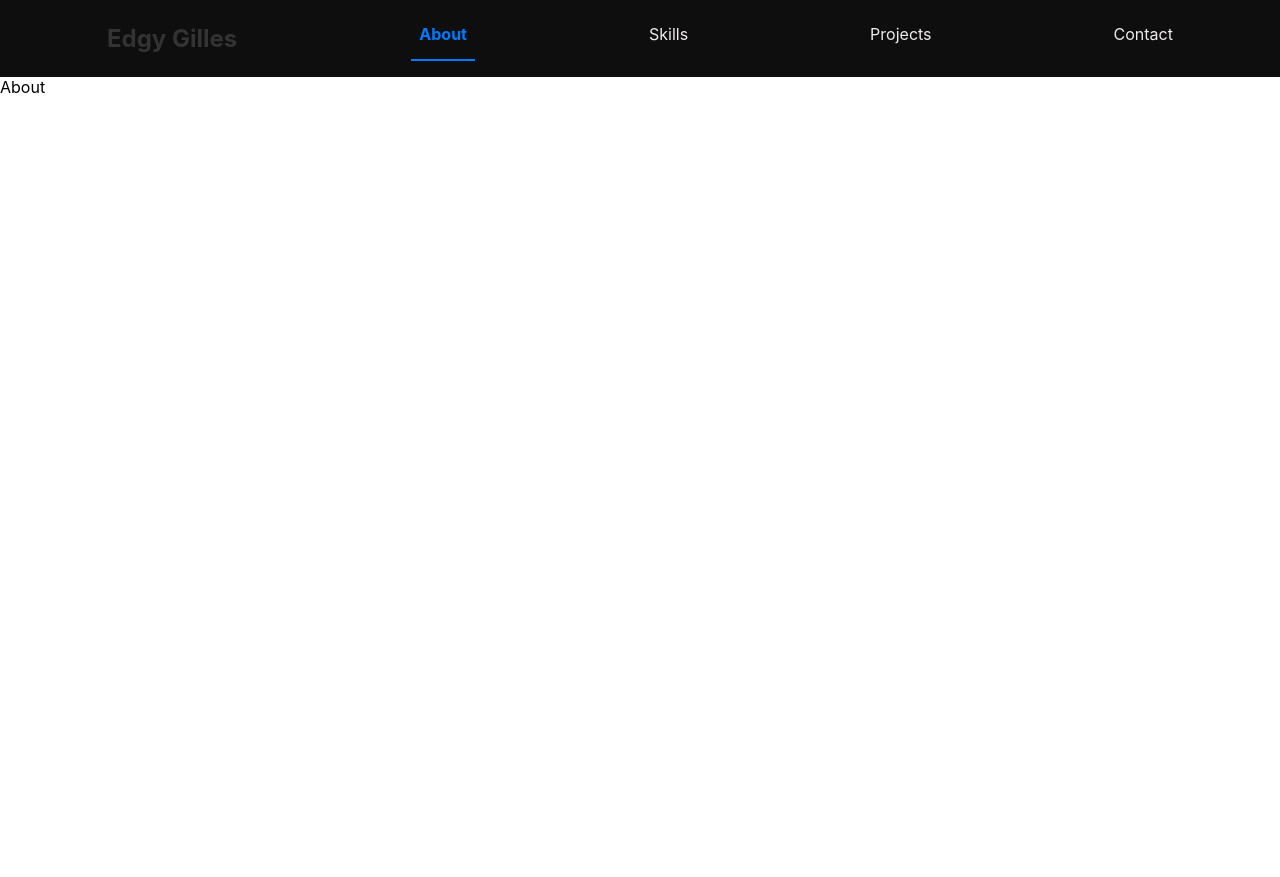
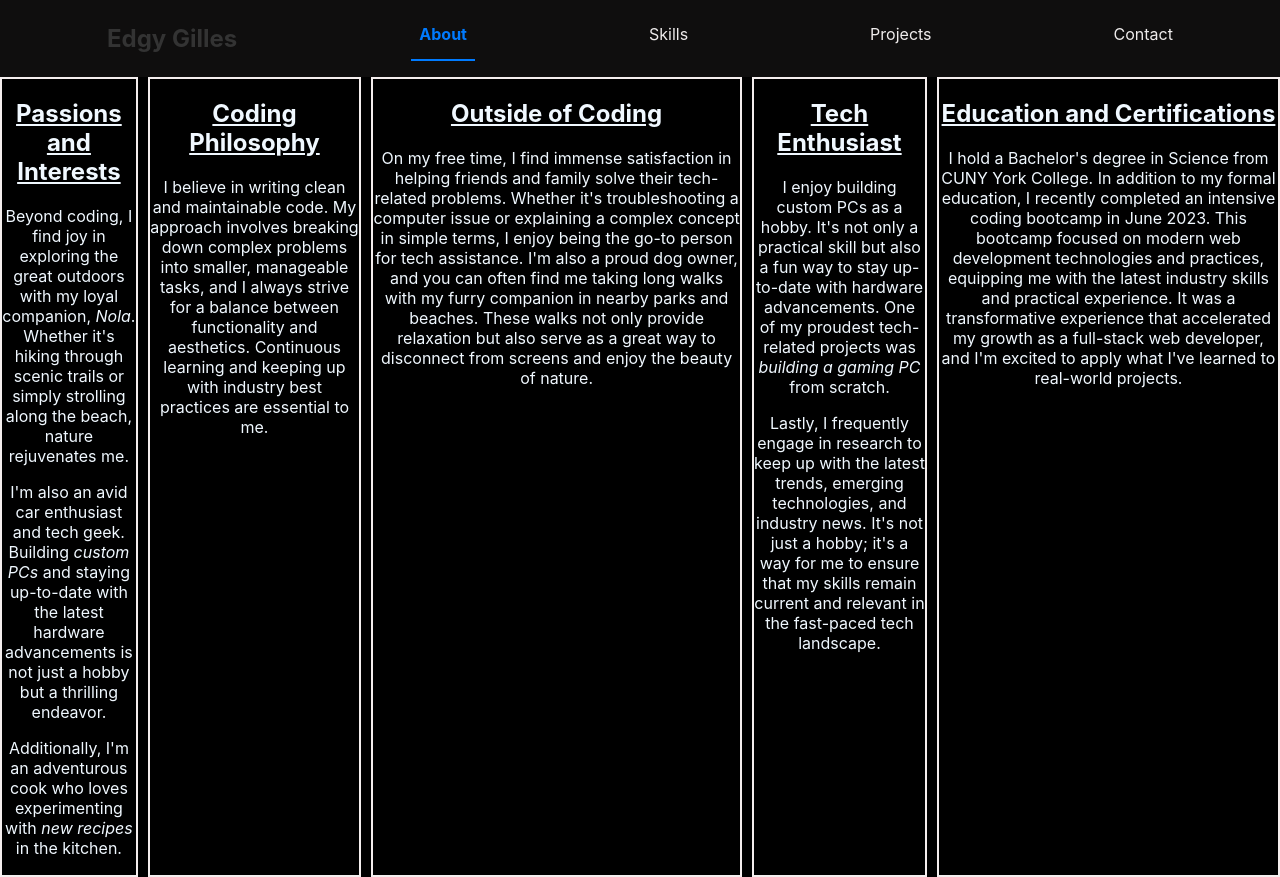
Before and after one commit to Gillesedgy/Edgy_EdgyWebPortfolio, a React (Create React App) app: page /about in a window 1280 px wide. Before the commit the page ends 800 px from the top, so only its background shows below. Built offline with nearby package versions, Linux system fonts and the light colour scheme.

Commit message:
Added data in Home and About me Page, no styles added yet

```diff
--- a/public/index.html
+++ b/public/index.html
@@ -24,7 +24,7 @@
       work correctly both with client-side routing and a non-root public URL.
       Learn how to configure a non-root public URL by running `npm run build`.
     -->
-    <title>React App</title>
+    <title>Edgy Developer</title>
   </head>
   <body>
     <noscript>You need to enable JavaScript to run this app.</noscript>
--- a/src/Components/About.js
+++ b/src/Components/About.js
@@ -1,9 +1,85 @@
-import React from 'react'
+import React from "react";
+import "../Styles/About.scss";
 
 function About() {
   return (
-    <div>About</div>
-  )
+    <div className="About">
+      {/* Passion & Interests */}
+      <div className="About__passionAndInterests  section">
+        <h2>Passions and Interests</h2>
+        <p>
+          Beyond coding, I find joy in exploring the great outdoors with my
+          loyal companion, <em>Nola</em>. Whether it's hiking through scenic
+          trails or simply strolling along the beach, nature rejuvenates me.
+        </p>
+        <p>
+          I'm also an avid car enthusiast and tech geek. Building{" "}
+          <em>custom PCs</em> and staying up-to-date with the latest hardware
+          advancements is not just a hobby but a thrilling endeavor.
+        </p>
+        <p>
+          Additionally, I'm an adventurous cook who loves experimenting with{" "}
+          <em>new recipes </em>in the kitchen.
+        </p>
+      </div>
+
+      {/* Philosophy  */}
+      <div className="About__philosophy section">
+        <h2>Coding Philosophy</h2>
+        <p>
+          I believe in writing clean and maintainable code. My approach involves
+          breaking down complex problems into smaller, manageable tasks, and I
+          always strive for a balance between functionality and aesthetics.
+          Continuous learning and keeping up with industry best practices are
+          essential to me.
+        </p>
+      </div>
+
+      {/* Outside of Work */}
+      <div className="About__freetime section">
+        <h2>Outside of Coding</h2>
+        <p>
+          On my free time, I find immense satisfaction in helping friends and
+          family solve their tech-related problems. Whether it's troubleshooting
+          a computer issue or explaining a complex concept in simple terms, I
+          enjoy being the go-to person for tech assistance. I'm also a proud dog
+          owner, and you can often find me taking long walks with my furry
+          companion in nearby parks and beaches. These walks not only provide
+          relaxation but also serve as a great way to disconnect from screens
+          and enjoy the beauty of nature.
+        </p>
+      </div>
+      {/* Tech enthusiast */}
+      <div className="About__tech-enthusiast section">
+        <h2>Tech Enthusiast</h2>
+        <p>
+          I enjoy building custom PCs as a hobby. It's not only a practical
+          skill but also a fun way to stay up-to-date with hardware
+          advancements. One of my proudest tech-related projects was{" "}
+          <em>building a gaming PC</em> from scratch.
+        </p>
+        <p>
+          Lastly, I frequently engage in research to keep up with the latest
+          trends, emerging technologies, and industry news. It's not just a
+          hobby; it's a way for me to ensure that my skills remain current and
+          relevant in the fast-paced tech landscape.
+        </p>
+      </div>
+      {/* Education & Certifications */}
+      <div className="About__education-cert section">
+        <h2>Education and Certifications</h2>
+        <p>
+          I hold a Bachelor's degree in Science from CUNY York College. In
+          addition to my formal education, I recently completed an intensive
+          coding bootcamp in June 2023. This bootcamp focused on modern web
+          development technologies and practices, equipping me with the latest
+          industry skills and practical experience. It was a transformative
+          experience that accelerated my growth as a full-stack web developer,
+          and I'm excited to apply what I've learned to real-world projects.
+        </p>
+      </div>
+    </div>
+  );
 }
 
-export default About
+export default About;
--- a/src/Components/Home.js
+++ b/src/Components/Home.js
@@ -7,6 +7,13 @@ function Home() {
     <div className="Home">
       <div className="Home__titleA">Sotfware</div>
       <div className="Home__titleB">Engineer</div>
+      <p className="Home__p">
+        {" "}
+        Hi there! I'm Edgy, a passionate <em>Full-stack Engineer</em> on a journey
+        of continuous learning and growth. Here's a glimpse into my world beyond
+        the lines of code.
+      </p>
+      {/* //Todo: Change p font to something more comic book, fun  */}
     </div>
   );
 }
--- /dev/null
+++ b/src/Styles/About.scss
@@ -0,0 +1,16 @@
+.section {
+  border: 2px solid rgb(244, 238, 238);
+}
+// TODO: UPDATE HEIGHT OF DIV AND ADD ANIMATION AND STYLES TO CARD.. FROSTED
+.About {
+  color: aliceblue;
+  gap: 10px;
+  height: 100vh;
+  display: flex;
+  flex-direction: row;
+  text-align: center;
+  justify-content: center;
+  h2 {
+    text-decoration: underline;
+  }
+}
--- a/src/Styles/Home.scss
+++ b/src/Styles/Home.scss
@@ -1,5 +1,4 @@
 .Home {
-  background-color: black;
   height: 100vh;
   display: flex;
   flex-direction: column;
@@ -12,4 +11,14 @@
     font-size: 200px;
     margin: 0; // this allows them to be close by removing the default margin on div.. phewww!!
   }
+  &__p {
+    font-size: 1.4em;
+    font-family: "Lucida Sans", "Lucida Sans Regular", "Lucida Grande",
+      "Lucida Sans Unicode", Geneva, Verdana, sans-serif;
+
+    em {
+      font-weight: 600;
+      color: rgb(254, 250, 250);
+    }
+  }
 }
--- a/src/index.css
+++ b/src/index.css
@@ -5,6 +5,8 @@ body {
     sans-serif;
   -webkit-font-smoothing: antialiased;
   -moz-osx-font-smoothing: grayscale;
+  /*  */
+  background-color: black;
 }
 
 code {
```
Also changed, not shown: src/data/coreSkills.js (added, +7 -0 lines), src/data/softSkills.js (added, +9 -0 lines).
